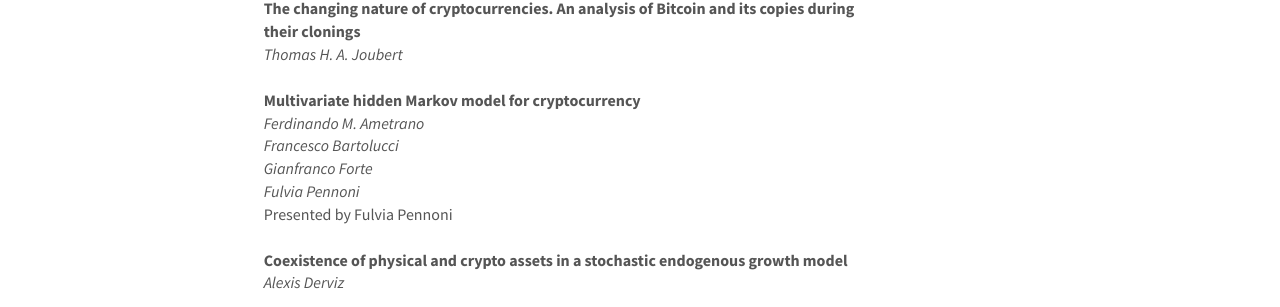
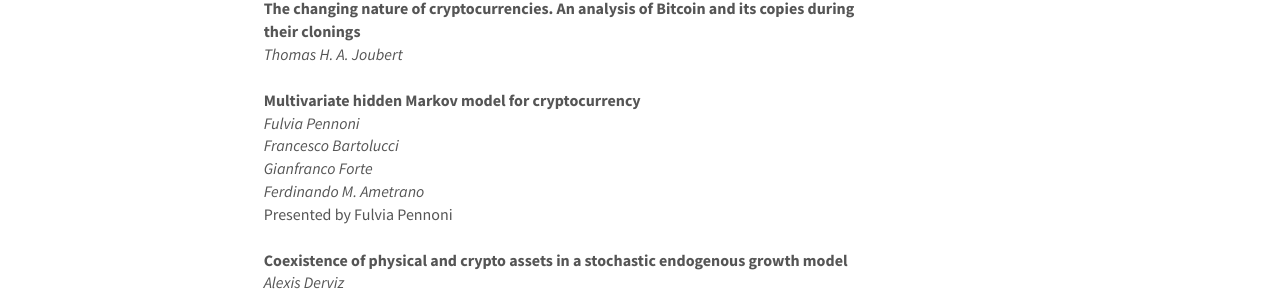
Before and after one commit to cryptoassetlab/cryptoassetlab.github.io, a Jekyll site: the page built from _pages/cal2020-program.html, in a window 1280 px wide and 900 px high, scrolled down 2109 px. Shown: the part 147-454 px from the top of the window. Built offline with Jekyll 4.4.1, drawn with Linux system fonts in a browser that asks for light colours; nearby versions of some CDN libraries.

Commit message:
fixed name order

```diff
--- a/_data/cal2020_papers.yml
+++ b/_data/cal2020_papers.yml
@@ -26,7 +26,7 @@
   stream: Investments
 
 - paper: Herding behaviour in cryptocurrency markets
-  link:
+  link: ƒ
   author1: Dr. Nikolaos A. Kyriazis
   affiliation1:
   author2:
@@ -183,13 +183,13 @@
 
 - paper: Multivariate hidden Markov model for cryptocurrency
   link:
-  author1: Ferdinando M. Ametrano
+  author1: Fulvia Pennoni
   affiliation1:
   author2: Francesco Bartolucci
   affiliation2:
   author3: Gianfranco Forte
   affiliation3:
-  author4: Fulvia Pennoni
+  author4: Ferdinando M. Ametrano
   affiliation4:
   presenter: Fulvia Pennoni
   stream: Quantitative Modelling
```
